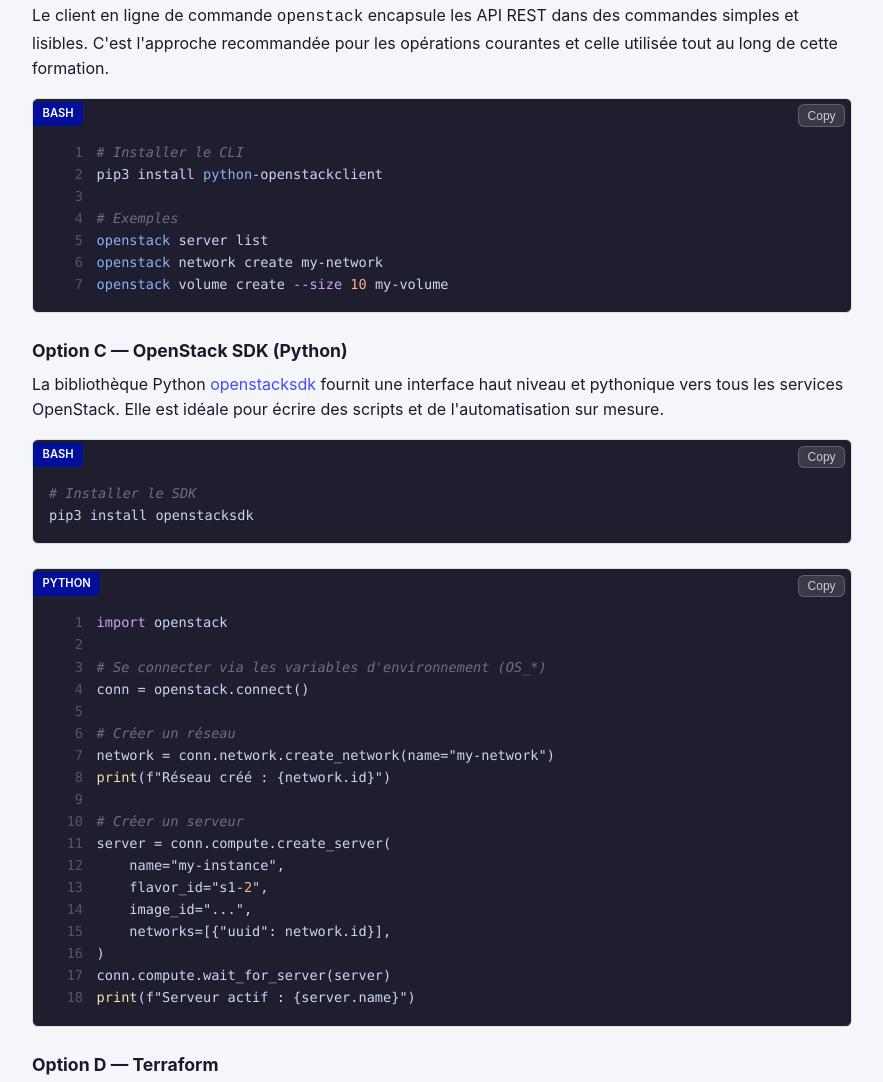
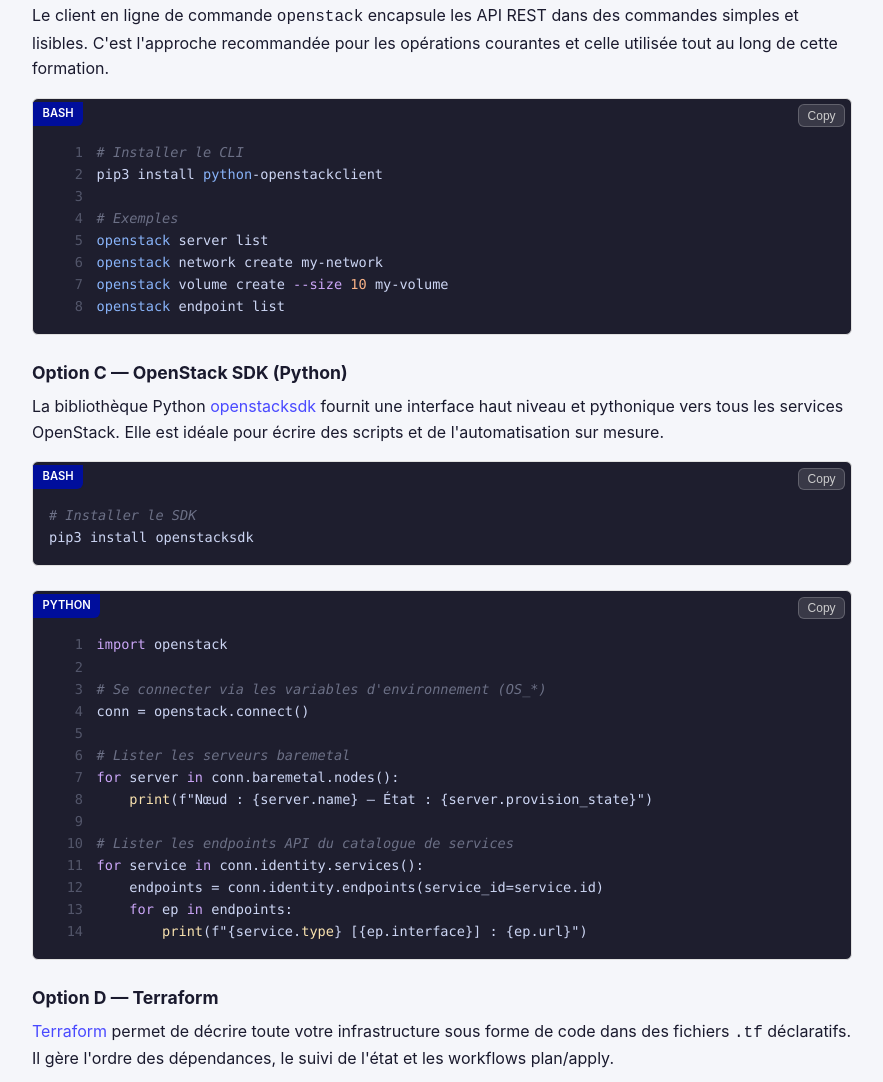
Before and after one commit to Sam9682/opcp-openstack-first-steps, a plain HTML site: page skillhub/fr/first-steps.html in a window 1280 px wide. Shown: the part 1631-2713 px from the top of the page, without its empty margins (338-1221 px from the left). Drawn offline with Linux system fonts and the light colour scheme.

Commit message:
firststeps modification

```diff
--- a/skillhub/fr/first-steps.html
+++ b/skillhub/fr/first-steps.html
@@ -105,7 +105,8 @@ pip3 install python-openstackclient
 # Exemples
 openstack server list
 openstack network create my-network
-openstack volume create --size 10 my-volume</code></pre>
+openstack volume create --size 10 my-volume
+openstack endpoint list</code></pre>
 
       <h3>Option C — OpenStack SDK (Python)</h3>
       <p>
@@ -122,19 +123,15 @@ pip3 install openstacksdk</code></pre>
 # Se connecter via les variables d'environnement (OS_*)
 conn = openstack.connect()
 
-# Créer un réseau
-network = conn.network.create_network(name="my-network")
-print(f"Réseau créé : {network.id}")
+# Lister les serveurs baremetal
+for server in conn.baremetal.nodes():
+    print(f"Nœud : {server.name} — État : {server.provision_state}")
 
-# Créer un serveur
-server = conn.compute.create_server(
-    name="my-instance",
-    flavor_id="s1-2",
-    image_id="...",
-    networks=[{"uuid": network.id}],
-)
-conn.compute.wait_for_server(server)
-print(f"Serveur actif : {server.name}")</code></pre>
+# Lister les endpoints API du catalogue de services
+for service in conn.identity.services():
+    endpoints = conn.identity.endpoints(service_id=service.id)
+    for ep in endpoints:
+        print(f"{service.type} [{ep.interface}] : {ep.url}")</code></pre>
 
       <h3>Option D — Terraform</h3>
       <p>
```
Also changed, not shown: skillhub/en/first-steps.html (+10 -13 lines).
